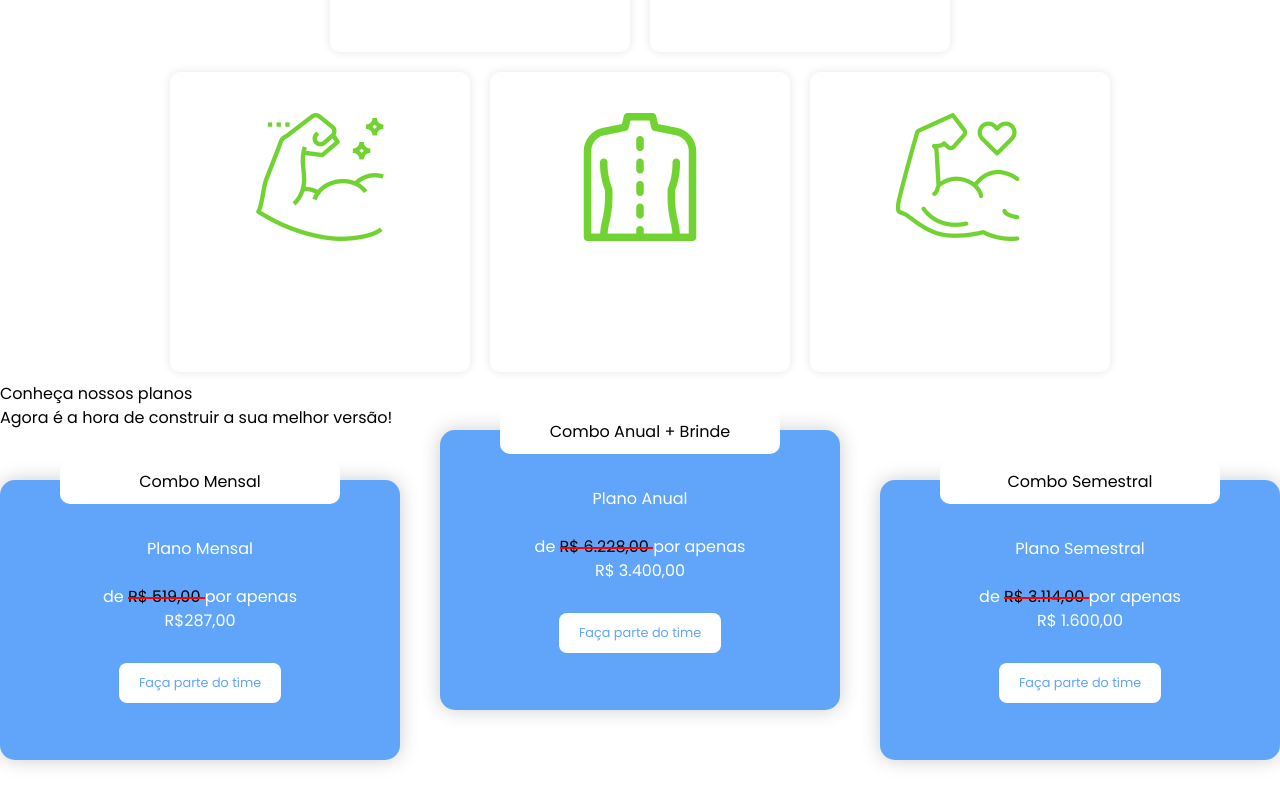
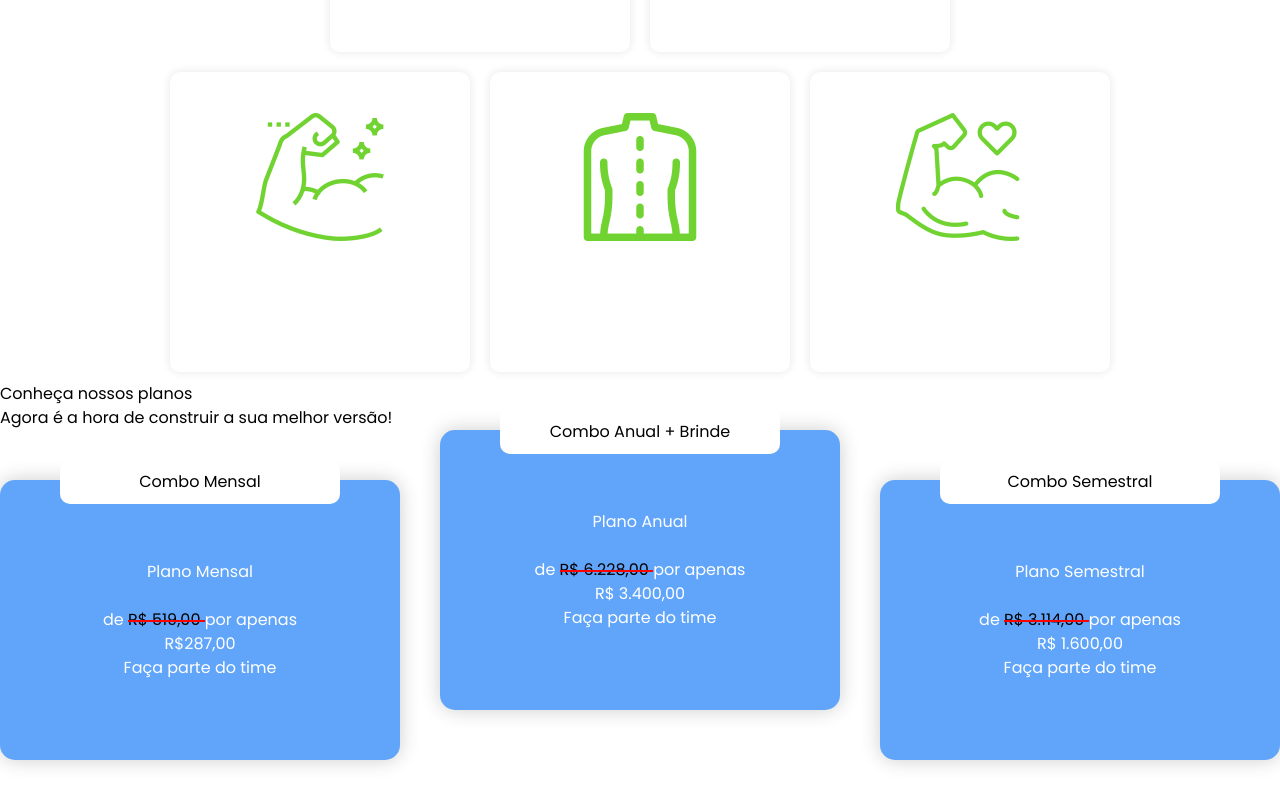
Before and after one commit to VictorRibeiroH/keeGYM, a React (Vite) app: page / in a window 1280 px wide. Shown: the part 878-1678 px from the top of the page. Built offline with nearby package versions, Linux system fonts and the light colour scheme; the HTML template or start-up script is replaced by a standard one.

Commit message:
tela de planos

```diff
--- a/src/components/Plans.jsx
+++ b/src/components/Plans.jsx
@@ -47,28 +47,19 @@ export default function Plans() {
             <h3 className="text-xl">Combo Mensal</h3>
           </div>
 
-          <h2 className="text-lg md:text-2xl">
+          <h2 className="text-2xl md:text-2xl">
             Plano <span className="mt-4 font-semibold">Mensal</span>
           </h2>
           <br />
           <p className="text-sm md:text-lg">
             de <span className="text-gray-500 cross-out">R$ 519,00 </span>
             por apenas <br />
-            <span className="text-lg md:text-xl font-bold"> R$287,00</span>
+            <p className="text-4xl text-black font-bold mt-3"> R$287,00</p>
           </p>
-          <button
-            style={{
-              marginTop: "30px", // Margem superior do botão
-              backgroundColor: "white",
-              color: "#60a5fa",
-              padding: "10px 20px", // Preenchimento do botão
-              borderRadius: "8px", // Raio da borda do botão
-              border: "none",
-              cursor: "pointer",
-              fontSize: "0.8rem", // Tamanho da fonte do botão
-            }}
-          >
-            Faça parte do time
+          <button className="mt-3 px-8 py-4 rounded-md border-[2px] bg-slate-950 border-blue-400 border-solid blueShadow duration-200">
+            <p>
+              Faça parte do <span className="uppercase font-bold">time</span>
+            </p>
           </button>
         </div>
 
@@ -113,28 +104,19 @@ export default function Plans() {
             <h3 className="text-xl">Combo Anual + Brinde</h3>
           </div>
 
-          <h2 className="text-lg md:text-2xl">
+          <h2 className="text-2xl md:text-2xl">
             Plano <span className="mt-4 font-semibold">Anual</span>
           </h2>
           <br />
           <p className="text-sm md:text-lg">
             de <span className="text-gray-500 cross-out">R$ 6.228,00 </span>
             por apenas <br />
-            <span className="text-lg md:text-xl font-bold"> R$ 3.400,00 </span>
+            <p className="text-4xl text-black font-bold mt-3"> R$ 3.400,00</p>
           </p>
-          <button
-            style={{
-              marginTop: "30px", // Margem superior do botão
-              backgroundColor: "white",
-              color: "#60a5fa",
-              padding: "10px 20px", // Preenchimento do botão
-              borderRadius: "8px", // Raio da borda do botão
-              border: "none",
-              cursor: "pointer",
-              fontSize: "0.8rem", // Tamanho da fonte do botão
-            }}
-          >
-            Faça parte do time
+          <button className="mt-3 px-8 py-4 rounded-md border-[2px] bg-slate-950 border-blue-400 border-solid blueShadow duration-200">
+            <p>
+              Faça parte do <span className="uppercase font-bold">time</span>
+            </p>
           </button>
         </div>
 
@@ -177,29 +159,19 @@ export default function Plans() {
           >
             <h3 className="text-xl">Combo Semestral</h3>
           </div>
-
-          <h2 className="text-lg md:text-2xl">
+          <h2 className="text-2xl md:text-2xl">
             Plano <span className="mt-4 font-semibold">Semestral</span>
           </h2>
           <br />
           <p className="text-sm md:text-lg">
             de <span className="text-gray-500 cross-out">R$ 3.114,00 </span>
             por apenas <br />
-            <span className="text-lg md:text-xl font-bold"> R$ 1.600,00</span>
+            <p className="text-4xl text-black font-bold mt-3"> R$ 1.600,00</p>
           </p>
-          <button
-            style={{
-              marginTop: "30px", // Margem superior do botão
-              backgroundColor: "white",
-              color: "#60a5fa",
-              padding: "10px 20px", // Preenchimento do botão
-              borderRadius: "8px", // Raio da borda do botão
-              border: "none",
-              cursor: "pointer",
-              fontSize: "0.8rem", // Tamanho da fonte do botão
-            }}
-          >
-            Faça parte do time
+          <button className="mt-3 px-8 py-4 rounded-md border-[2px] bg-slate-950 border-blue-400 border-solid blueShadow duration-200">
+            <p>
+              Faça parte do <span className="uppercase font-bold">time</span>
+            </p>
           </button>
         </div>
       </div>
```
